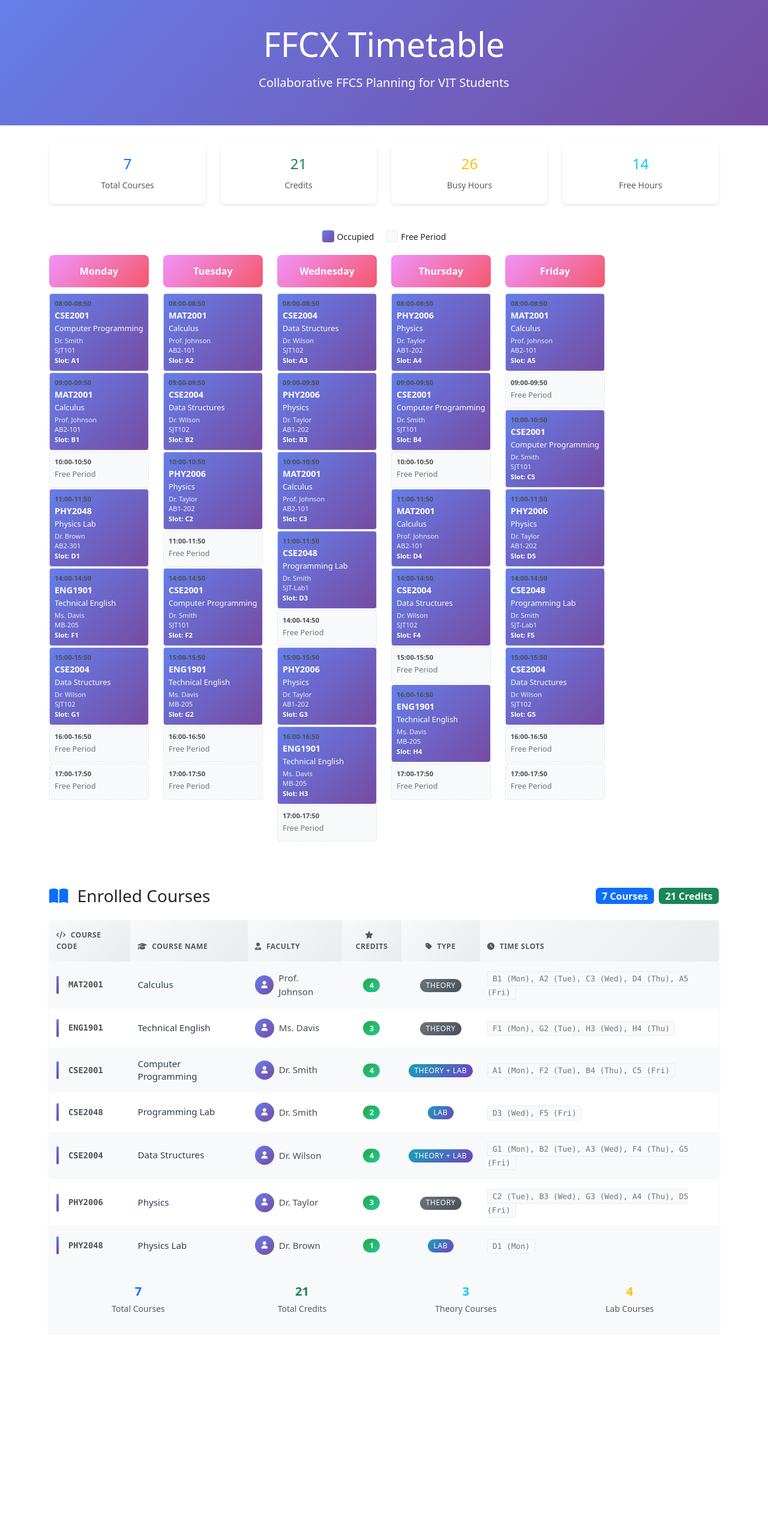
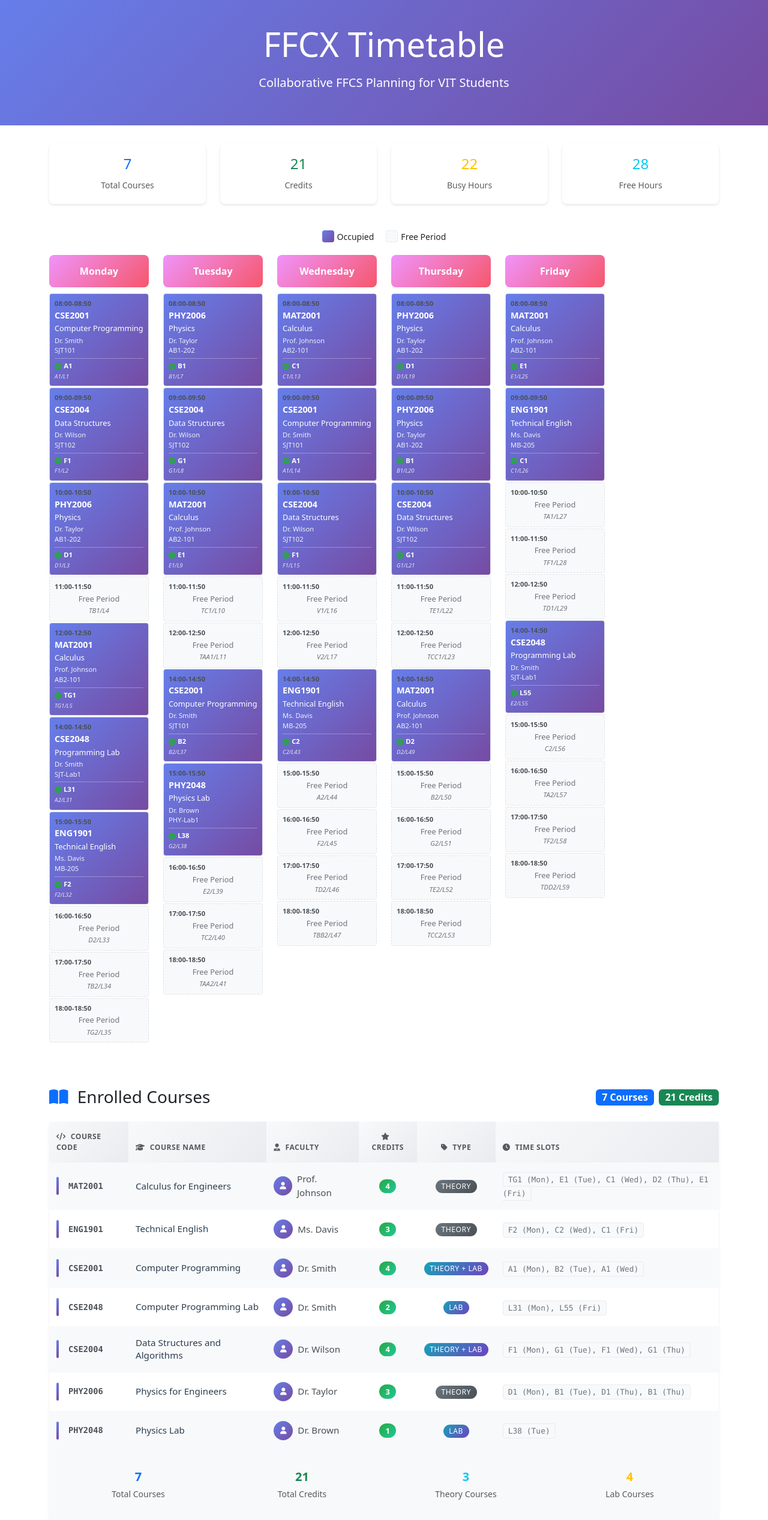
Before and after one commit to samarthnaikk/FFCX, a Flask app: page / in a window 1280 px wide. Shown: the whole page at 60% size. Before the commit the page ends 2191 px from the top, so only its background shows below. Run offline with Flask 3, Linux system fonts and the light colour scheme.

Commit message:
Implement VIT FFCS timetable structure and remove available options column

```diff
--- a/app.py
+++ b/app.py
@@ -3,69 +3,142 @@ import json
 
 app = Flask(__name__)
 
-# Sample timetable data
+# VIT FFCS Timetable Data based on actual slot structure
 SAMPLE_TIMETABLE = {
     "Monday": [
-        {"time": "08:00-08:50", "course": "CSE2001", "name": "Computer Programming", "faculty": "Dr. Smith", "venue": "SJT101", "slot": "A1"},
-        {"time": "09:00-09:50", "course": "MAT2001", "name": "Calculus", "faculty": "Prof. Johnson", "venue": "AB2-101", "slot": "B1"},
-        {"time": "10:00-10:50", "course": "", "name": "Free Period", "faculty": "", "venue": "", "slot": ""},
-        {"time": "11:00-11:50", "course": "PHY2048", "name": "Physics Lab", "faculty": "Dr. Brown", "venue": "AB2-301", "slot": "D1"},
-        {"time": "14:00-14:50", "course": "ENG1901", "name": "Technical English", "faculty": "Ms. Davis", "venue": "MB-205", "slot": "F1"},
-        {"time": "15:00-15:50", "course": "CSE2004", "name": "Data Structures", "faculty": "Dr. Wilson", "venue": "SJT102", "slot": "G1"},
-        {"time": "16:00-16:50", "course": "", "name": "Free Period", "faculty": "", "venue": "", "slot": ""},
-        {"time": "17:00-17:50", "course": "", "name": "Free Period", "faculty": "", "venue": "", "slot": ""}
+        {"time": "08:00-08:50", "course": "CSE2001", "name": "Computer Programming", "faculty": "Dr. Smith", "venue": "SJT101", "slot": "A1", "available_slots": "A1/L1"},
+        {"time": "09:00-09:50", "course": "CSE2004", "name": "Data Structures", "faculty": "Dr. Wilson", "venue": "SJT102", "slot": "F1", "available_slots": "F1/L2"},
+        {"time": "10:00-10:50", "course": "PHY2006", "name": "Physics", "faculty": "Dr. Taylor", "venue": "AB1-202", "slot": "D1", "available_slots": "D1/L3"},
+        {"time": "11:00-11:50", "course": "", "name": "Free Period", "faculty": "", "venue": "", "slot": "", "available_slots": "TB1/L4"},
+        {"time": "12:00-12:50", "course": "MAT2001", "name": "Calculus", "faculty": "Prof. Johnson", "venue": "AB2-101", "slot": "TG1", "available_slots": "TG1/L5"},
+        {"time": "14:00-14:50", "course": "CSE2048", "name": "Programming Lab", "faculty": "Dr. Smith", "venue": "SJT-Lab1", "slot": "L31", "available_slots": "A2/L31"},
+        {"time": "15:00-15:50", "course": "ENG1901", "name": "Technical English", "faculty": "Ms. Davis", "venue": "MB-205", "slot": "F2", "available_slots": "F2/L32"},
+        {"time": "16:00-16:50", "course": "", "name": "Free Period", "faculty": "", "venue": "", "slot": "", "available_slots": "D2/L33"},
+        {"time": "17:00-17:50", "course": "", "name": "Free Period", "faculty": "", "venue": "", "slot": "", "available_slots": "TB2/L34"},
+        {"time": "18:00-18:50", "course": "", "name": "Free Period", "faculty": "", "venue": "", "slot": "", "available_slots": "TG2/L35"}
     ],
     "Tuesday": [
-        {"time": "08:00-08:50", "course": "MAT2001", "name": "Calculus", "faculty": "Prof. Johnson", "venue": "AB2-101", "slot": "A2"},
-        {"time": "09:00-09:50", "course": "CSE2004", "name": "Data Structures", "faculty": "Dr. Wilson", "venue": "SJT102", "slot": "B2"},
-        {"time": "10:00-10:50", "course": "PHY2006", "name": "Physics", "faculty": "Dr. Taylor", "venue": "AB1-202", "slot": "C2"},
-        {"time": "11:00-11:50", "course": "", "name": "Free Period", "faculty": "", "venue": "", "slot": ""},
-        {"time": "14:00-14:50", "course": "CSE2001", "name": "Computer Programming", "faculty": "Dr. Smith", "venue": "SJT101", "slot": "F2"},
-        {"time": "15:00-15:50", "course": "ENG1901", "name": "Technical English", "faculty": "Ms. Davis", "venue": "MB-205", "slot": "G2"},
-        {"time": "16:00-16:50", "course": "", "name": "Free Period", "faculty": "", "venue": "", "slot": ""},
-        {"time": "17:00-17:50", "course": "", "name": "Free Period", "faculty": "", "venue": "", "slot": ""}
+        {"time": "08:00-08:50", "course": "PHY2006", "name": "Physics", "faculty": "Dr. Taylor", "venue": "AB1-202", "slot": "B1", "available_slots": "B1/L7"},
+        {"time": "09:00-09:50", "course": "CSE2004", "name": "Data Structures", "faculty": "Dr. Wilson", "venue": "SJT102", "slot": "G1", "available_slots": "G1/L8"},
+        {"time": "10:00-10:50", "course": "MAT2001", "name": "Calculus", "faculty": "Prof. Johnson", "venue": "AB2-101", "slot": "E1", "available_slots": "E1/L9"},
+        {"time": "11:00-11:50", "course": "", "name": "Free Period", "faculty": "", "venue": "", "slot": "", "available_slots": "TC1/L10"},
+        {"time": "12:00-12:50", "course": "", "name": "Free Period", "faculty": "", "venue": "", "slot": "", "available_slots": "TAA1/L11"},
+        {"time": "14:00-14:50", "course": "CSE2001", "name": "Computer Programming", "faculty": "Dr. Smith", "venue": "SJT101", "slot": "B2", "available_slots": "B2/L37"},
+        {"time": "15:00-15:50", "course": "PHY2048", "name": "Physics Lab", "faculty": "Dr. Brown", "venue": "PHY-Lab1", "slot": "L38", "available_slots": "G2/L38"},
+        {"time": "16:00-16:50", "course": "", "name": "Free Period", "faculty": "", "venue": "", "slot": "", "available_slots": "E2/L39"},
+        {"time": "17:00-17:50", "course": "", "name": "Free Period", "faculty": "", "venue": "", "slot": "", "available_slots": "TC2/L40"},
+        {"time": "18:00-18:50", "course": "", "name": "Free Period", "faculty": "", "venue": "", "slot": "", "available_slots": "TAA2/L41"}
     ],
     "Wednesday": [
-        {"time": "08:00-08:50", "course": "CSE2004", "name": "Data Structures", "faculty": "Dr. Wilson", "venue": "SJT102", "slot": "A3"},
-        {"time": "09:00-09:50", "course": "PHY2006", "name": "Physics", "faculty": "Dr. Taylor", "venue": "AB1-202", "slot": "B3"},
-        {"time": "10:00-10:50", "course": "MAT2001", "name": "Calculus", "faculty": "Prof. Johnson", "venue": "AB2-101", "slot": "C3"},
-        {"time": "11:00-11:50", "course": "CSE2048", "name": "Programming Lab", "faculty": "Dr. Smith", "venue": "SJT-Lab1", "slot": "D3"},
-        {"time": "14:00-14:50", "course": "", "name": "Free Period", "faculty": "", "venue": "", "slot": ""},
-        {"time": "15:00-15:50", "course": "PHY2006", "name": "Physics", "faculty": "Dr. Taylor", "venue": "AB1-202", "slot": "G3"},
-        {"time": "16:00-16:50", "course": "ENG1901", "name": "Technical English", "faculty": "Ms. Davis", "venue": "MB-205", "slot": "H3"},
-        {"time": "17:00-17:50", "course": "", "name": "Free Period", "faculty": "", "venue": "", "slot": ""}
+        {"time": "08:00-08:50", "course": "MAT2001", "name": "Calculus", "faculty": "Prof. Johnson", "venue": "AB2-101", "slot": "C1", "available_slots": "C1/L13"},
+        {"time": "09:00-09:50", "course": "CSE2001", "name": "Computer Programming", "faculty": "Dr. Smith", "venue": "SJT101", "slot": "A1", "available_slots": "A1/L14"},
+        {"time": "10:00-10:50", "course": "CSE2004", "name": "Data Structures", "faculty": "Dr. Wilson", "venue": "SJT102", "slot": "F1", "available_slots": "F1/L15"},
+        {"time": "11:00-11:50", "course": "", "name": "Free Period", "faculty": "", "venue": "", "slot": "", "available_slots": "V1/L16"},
+        {"time": "12:00-12:50", "course": "", "name": "Free Period", "faculty": "", "venue": "", "slot": "", "available_slots": "V2/L17"},
+        {"time": "14:00-14:50", "course": "ENG1901", "name": "Technical English", "faculty": "Ms. Davis", "venue": "MB-205", "slot": "C2", "available_slots": "C2/L43"},
+        {"time": "15:00-15:50", "course": "", "name": "Free Period", "faculty": "", "venue": "", "slot": "", "available_slots": "A2/L44"},
+        {"time": "16:00-16:50", "course": "", "name": "Free Period", "faculty": "", "venue": "", "slot": "", "available_slots": "F2/L45"},
+        {"time": "17:00-17:50", "course": "", "name": "Free Period", "faculty": "", "venue": "", "slot": "", "available_slots": "TD2/L46"},
+        {"time": "18:00-18:50", "course": "", "name": "Free Period", "faculty": "", "venue": "", "slot": "", "available_slots": "TBB2/L47"}
     ],
     "Thursday": [
-        {"time": "08:00-08:50", "course": "PHY2006", "name": "Physics", "faculty": "Dr. Taylor", "venue": "AB1-202", "slot": "A4"},
-        {"time": "09:00-09:50", "course": "CSE2001", "name": "Computer Programming", "faculty": "Dr. Smith", "venue": "SJT101", "slot": "B4"},
-        {"time": "10:00-10:50", "course": "", "name": "Free Period", "faculty": "", "venue": "", "slot": ""},
-        {"time": "11:00-11:50", "course": "MAT2001", "name": "Calculus", "faculty": "Prof. Johnson", "venue": "AB2-101", "slot": "D4"},
-        {"time": "14:00-14:50", "course": "CSE2004", "name": "Data Structures", "faculty": "Dr. Wilson", "venue": "SJT102", "slot": "F4"},
-        {"time": "15:00-15:50", "course": "", "name": "Free Period", "faculty": "", "venue": "", "slot": ""},
-        {"time": "16:00-16:50", "course": "ENG1901", "name": "Technical English", "faculty": "Ms. Davis", "venue": "MB-205", "slot": "H4"},
-        {"time": "17:00-17:50", "course": "", "name": "Free Period", "faculty": "", "venue": "", "slot": ""}
+        {"time": "08:00-08:50", "course": "PHY2006", "name": "Physics", "faculty": "Dr. Taylor", "venue": "AB1-202", "slot": "D1", "available_slots": "D1/L19"},
+        {"time": "09:00-09:50", "course": "PHY2006", "name": "Physics", "faculty": "Dr. Taylor", "venue": "AB1-202", "slot": "B1", "available_slots": "B1/L20"},
+        {"time": "10:00-10:50", "course": "CSE2004", "name": "Data Structures", "faculty": "Dr. Wilson", "venue": "SJT102", "slot": "G1", "available_slots": "G1/L21"},
+        {"time": "11:00-11:50", "course": "", "name": "Free Period", "faculty": "", "venue": "", "slot": "", "available_slots": "TE1/L22"},
+        {"time": "12:00-12:50", "course": "", "name": "Free Period", "faculty": "", "venue": "", "slot": "", "available_slots": "TCC1/L23"},
+        {"time": "14:00-14:50", "course": "MAT2001", "name": "Calculus", "faculty": "Prof. Johnson", "venue": "AB2-101", "slot": "D2", "available_slots": "D2/L49"},
+        {"time": "15:00-15:50", "course": "", "name": "Free Period", "faculty": "", "venue": "", "slot": "", "available_slots": "B2/L50"},
+        {"time": "16:00-16:50", "course": "", "name": "Free Period", "faculty": "", "venue": "", "slot": "", "available_slots": "G2/L51"},
+        {"time": "17:00-17:50", "course": "", "name": "Free Period", "faculty": "", "venue": "", "slot": "", "available_slots": "TE2/L52"},
+        {"time": "18:00-18:50", "course": "", "name": "Free Period", "faculty": "", "venue": "", "slot": "", "available_slots": "TCC2/L53"}
     ],
     "Friday": [
-        {"time": "08:00-08:50", "course": "MAT2001", "name": "Calculus", "faculty": "Prof. Johnson", "venue": "AB2-101", "slot": "A5"},
-        {"time": "09:00-09:50", "course": "", "name": "Free Period", "faculty": "", "venue": "", "slot": ""},
-        {"time": "10:00-10:50", "course": "CSE2001", "name": "Computer Programming", "faculty": "Dr. Smith", "venue": "SJT101", "slot": "C5"},
-        {"time": "11:00-11:50", "course": "PHY2006", "name": "Physics", "faculty": "Dr. Taylor", "venue": "AB1-202", "slot": "D5"},
-        {"time": "14:00-14:50", "course": "CSE2048", "name": "Programming Lab", "faculty": "Dr. Smith", "venue": "SJT-Lab1", "slot": "F5"},
-        {"time": "15:00-15:50", "course": "CSE2004", "name": "Data Structures", "faculty": "Dr. Wilson", "venue": "SJT102", "slot": "G5"},
-        {"time": "16:00-16:50", "course": "", "name": "Free Period", "faculty": "", "venue": "", "slot": ""},
-        {"time": "17:00-17:50", "course": "", "name": "Free Period", "faculty": "", "venue": "", "slot": ""}
+        {"time": "08:00-08:50", "course": "MAT2001", "name": "Calculus", "faculty": "Prof. Johnson", "venue": "AB2-101", "slot": "E1", "available_slots": "E1/L25"},
+        {"time": "09:00-09:50", "course": "ENG1901", "name": "Technical English", "faculty": "Ms. Davis", "venue": "MB-205", "slot": "C1", "available_slots": "C1/L26"},
+        {"time": "10:00-10:50", "course": "", "name": "Free Period", "faculty": "", "venue": "", "slot": "", "available_slots": "TA1/L27"},
+        {"time": "11:00-11:50", "course": "", "name": "Free Period", "faculty": "", "venue": "", "slot": "", "available_slots": "TF1/L28"},
+        {"time": "12:00-12:50", "course": "", "name": "Free Period", "faculty": "", "venue": "", "slot": "", "available_slots": "TD1/L29"},
+        {"time": "14:00-14:50", "course": "CSE2048", "name": "Programming Lab", "faculty": "Dr. Smith", "venue": "SJT-Lab1", "slot": "L55", "available_slots": "E2/L55"},
+        {"time": "15:00-15:50", "course": "", "name": "Free Period", "faculty": "", "venue": "", "slot": "", "available_slots": "C2/L56"},
+        {"time": "16:00-16:50", "course": "", "name": "Free Period", "faculty": "", "venue": "", "slot": "", "available_slots": "TA2/L57"},
+        {"time": "17:00-17:50", "course": "", "name": "Free Period", "faculty": "", "venue": "", "slot": "", "available_slots": "TF2/L58"},
+        {"time": "18:00-18:50", "course": "", "name": "Free Period", "faculty": "", "venue": "", "slot": "", "available_slots": "TDD2/L59"}
     ]
 }
 
-# Course information with credits
+# VIT Course information with credits
 COURSE_INFO = {
     "CSE2001": {"name": "Computer Programming", "credits": 4, "type": "Theory + Lab"},
-    "CSE2004": {"name": "Data Structures", "credits": 4, "type": "Theory + Lab"},
-    "CSE2048": {"name": "Programming Lab", "credits": 2, "type": "Lab"},
-    "MAT2001": {"name": "Calculus", "credits": 4, "type": "Theory"},
-    "PHY2006": {"name": "Physics", "credits": 3, "type": "Theory"},
+    "CSE2004": {"name": "Data Structures and Algorithms", "credits": 4, "type": "Theory + Lab"},
+    "CSE2048": {"name": "Computer Programming Lab", "credits": 2, "type": "Lab"},
+    "MAT2001": {"name": "Calculus for Engineers", "credits": 4, "type": "Theory"},
+    "PHY2006": {"name": "Physics for Engineers", "credits": 3, "type": "Theory"},
     "PHY2048": {"name": "Physics Lab", "credits": 1, "type": "Lab"},
     "ENG1901": {"name": "Technical English", "credits": 3, "type": "Theory"}
+}
+
+# VIT FFCS Slot conflict rules - if you take one slot, you cannot take the conflicting slot
+SLOT_CONFLICTS = {
+    # Monday conflicts
+    "A1": ["L1"], "L1": ["A1"],
+    "F1": ["L2"], "L2": ["F1"],
+    "D1": ["L3"], "L3": ["D1"],
+    "TB1": ["L4"], "L4": ["TB1"],
+    "TG1": ["L5"], "L5": ["TG1"],
+    "A2": ["L31"], "L31": ["A2"],
+    "F2": ["L32"], "L32": ["F2"],
+    "D2": ["L33"], "L33": ["D2"],
+    "TB2": ["L34"], "L34": ["TB2"],
+    "TG2": ["L35"], "L35": ["TG2"],
+
+    # Tuesday conflicts
+    "B1": ["L7"], "L7": ["B1"],
+    "G1": ["L8"], "L8": ["G1"],
+    "E1": ["L9"], "L9": ["E1"],
+    "TC1": ["L10"], "L10": ["TC1"],
+    "TAA1": ["L11"], "L11": ["TAA1"],
+    "B2": ["L37"], "L37": ["B2"],
+    "G2": ["L38"], "L38": ["G2"],
+    "E2": ["L39"], "L39": ["E2"],
+    "TC2": ["L40"], "L40": ["TC2"],
+    "TAA2": ["L41"], "L41": ["TAA2"],
+
+    # Wednesday conflicts
+    "C1": ["L13"], "L13": ["C1"],
+    "A1": ["L14"], "L14": ["A1"],
+    "F1": ["L15"], "L15": ["F1"],
+    "V1": ["L16"], "L16": ["V1"],
+    "V2": ["L17"], "L17": ["V2"],
+    "C2": ["L43"], "L43": ["C2"],
+    "A2": ["L44"], "L44": ["A2"],
+    "F2": ["L45"], "L45": ["F2"],
+    "TD2": ["L46"], "L46": ["TD2"],
+    "TBB2": ["L47"], "L47": ["TBB2"],
+
+    # Thursday conflicts
+    "D1": ["L19"], "L19": ["D1"],
+    "B1": ["L20"], "L20": ["B1"],
+    "G1": ["L21"], "L21": ["G1"],
+    "TE1": ["L22"], "L22": ["TE1"],
+    "TCC1": ["L23"], "L23": ["TCC1"],
+    "D2": ["L49"], "L49": ["D2"],
+    "B2": ["L50"], "L50": ["B2"],
+    "G2": ["L51"], "L51": ["G2"],
+    "TE2": ["L52"], "L52": ["TE2"],
+    "TCC2": ["L53"], "L53": ["TCC2"],
+
+    # Friday conflicts
+    "E1": ["L25"], "L25": ["E1"],
+    "C1": ["L26"], "L26": ["C1"],
+    "TA1": ["L27"], "L27": ["TA1"],
+    "TF1": ["L28"], "L28": ["TF1"],
+    "TD1": ["L29"], "L29": ["TD1"],
+    "E2": ["L55"], "L55": ["E2"],
+    "C2": ["L56"], "L56": ["C2"],
+    "TA2": ["L57"], "L57": ["TA2"],
+    "TF2": ["L58"], "L58": ["TF2"],
+    "TDD2": ["L59"], "L59": ["TDD2"]
 }
 
 @app.route('/')
@@ -89,12 +162,15 @@ def get_courses():
     """API endpoint to get course information with timetable data"""
     courses = []
     enrolled_courses = set()
+    enrolled_slots = set()
 
-    # Collect all enrolled courses from timetable
+    # Collect all enrolled courses and slots from timetable
     for day_schedule in SAMPLE_TIMETABLE.values():
         for slot in day_schedule:
             if slot['course']:
                 enrolled_courses.add(slot['course'])
+                if slot['slot']:
+                    enrolled_slots.add(slot['slot'])
 
     # Build course list with details
     for course_code in enrolled_courses:
@@ -106,7 +182,8 @@ def get_courses():
                 "type": COURSE_INFO[course_code]["type"],
                 "slots": [],
                 "faculty": "",
-                "venue": ""
+                "venue": "",
+                "available_slots": []
             }
 
             # Collect slots and faculty info for this course
@@ -114,13 +191,67 @@ def get_courses():
                 for slot in day_schedule:
                     if slot['course'] == course_code:
                         course_data["slots"].append(f"{slot['slot']} ({day[:3]})")
+                        course_data["available_slots"].append(f"{slot['available_slots']} ({day[:3]})")
                         if not course_data["faculty"]:
                             course_data["faculty"] = slot['faculty']
 
             course_data["slots"] = ", ".join(course_data["slots"])
+            course_data["available_slots"] = ", ".join(course_data["available_slots"])
             courses.append(course_data)
 
     return jsonify(courses)
 
+@app.route('/api/validate-slots')
+def validate_slots():
+    """API endpoint to validate current slot selection for conflicts"""
+    enrolled_slots = set()
+    conflicts = []
+
+    # Collect all enrolled slots
+    for day_schedule in SAMPLE_TIMETABLE.values():
+        for slot in day_schedule:
+            if slot['course'] and slot['slot']:
+                enrolled_slots.add(slot['slot'])
+
+    # Check for conflicts
+    for slot in enrolled_slots:
+        if slot in SLOT_CONFLICTS:
+            conflicting_slots = SLOT_CONFLICTS[slot]
+            for conflict in conflicting_slots:
+                if conflict in enrolled_slots:
+                    conflicts.append({
+                        "slot1": slot,
+                        "slot2": conflict,
+                        "message": f"Slot {slot} conflicts with {conflict}"
+                    })
+
+    return jsonify({
+        "enrolled_slots": list(enrolled_slots),
+        "conflicts": conflicts,
+        "is_valid": len(conflicts) == 0
+    })
+
+@app.route('/api/slot-info')
+def get_slot_info():
+    """API endpoint to get complete slot information and availability"""
+    slot_info = {}
+
+    for day, day_schedule in SAMPLE_TIMETABLE.items():
+        slot_info[day] = []
+        for time_slot in day_schedule:
+            slot_data = {
+                "time": time_slot["time"],
+                "available_slots": time_slot["available_slots"],
+                "selected_slot": time_slot["slot"] if time_slot["course"] else "",
+                "course": time_slot["course"],
+                "course_name": time_slot["name"],
+                "faculty": time_slot["faculty"],
+                "venue": time_slot["venue"],
+                "is_occupied": bool(time_slot["course"])
+            }
+            slot_info[day].append(slot_data)
+
+    return jsonify(slot_info)
+
 if __name__ == '__main__':
     app.run(debug=True, host='0.0.0.0', port=5001)
--- a/templates/index.html
+++ b/templates/index.html
@@ -69,6 +69,44 @@
         .faculty-venue {
             font-size: 0.7em;
             opacity: 0.9;
+        }
+
+        .slot-info {
+            margin-top: 4px;
+            padding-top: 4px;
+            border-top: 1px solid rgba(255,255,255,0.3);
+        }
+
+        .selected-slot {
+            font-size: 0.7em;
+            font-weight: bold;
+            color: #fff;
+            opacity: 1;
+            display: flex;
+            align-items: center;
+            gap: 4px;
+        }
+
+        .selected-slot i {
+            color: #28a745;
+        }
+
+        .available-slots {
+            font-size: 0.6em;
+            opacity: 0.8;
+            font-style: italic;
+            margin-top: 2px;
+        }
+
+        .available-slots-free {
+            font-size: 0.7em;
+            color: #6c757d;
+            font-style: italic;
+            margin-top: 2px;
+        }
+
+        .free-period-info {
+            text-align: center;
         }
 
         .time-label {
@@ -220,6 +258,16 @@
             border: 1px solid #e9ecef;
         }
 
+        .available-text {
+            font-family: 'Monaco', 'Consolas', monospace;
+            color: #495057;
+            font-size: 0.8em;
+            background: linear-gradient(135deg, #e3f2fd 0%, #f3e5f5 100%);
+            padding: 0.25rem 0.5rem;
+            border-radius: 4px;
+            border: 1px solid #d1ecf1;
+        }
+
         .summary-item {
             padding: 0.5rem;
         }
@@ -347,12 +395,17 @@
                                 <div class="course-name" v-text="slot.name"></div>
                                 <div class="faculty-venue" v-text="slot.faculty"></div>
                                 <div class="faculty-venue" v-text="slot.venue"></div>
-                                <div class="faculty-venue" style="font-weight: bold; color: #fff; opacity: 1;">
-                                    Slot: <span v-text="slot.slot"></span>
+                                <div class="slot-info">
+                                    <div class="selected-slot">
+                                        <i class="fas fa-check-circle"></i>
+                                        <span v-text="slot.slot"></span>
+                                    </div>
+                                    <div class="available-slots" v-text="slot.available_slots"></div>
                                 </div>
                             </div>
-                            <div v-else>
+                            <div v-else class="free-period-info">
                                 <div class="course-name">Free Period</div>
+                                <div class="available-slots-free" v-text="slot.available_slots"></div>
                             </div>
                         </div>
                     </div>
```
Also changed, not shown: 1 other file.
